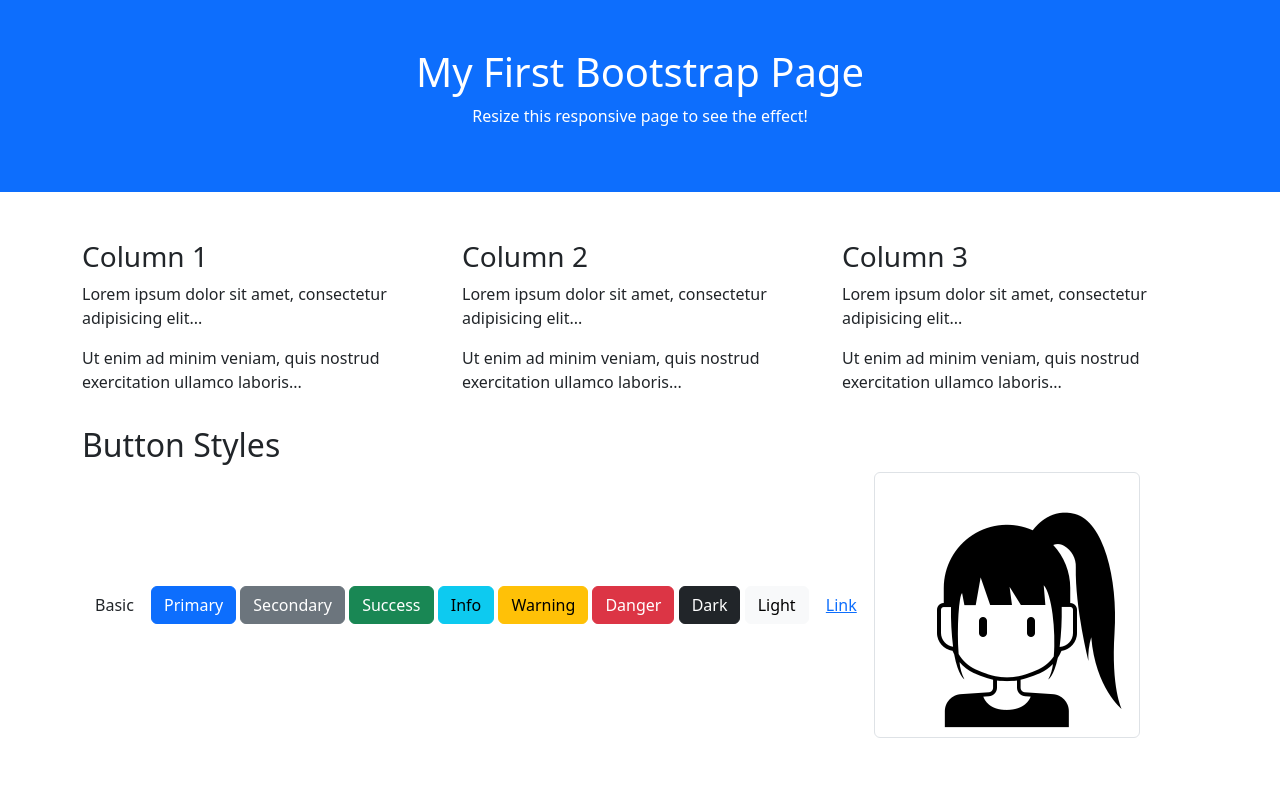
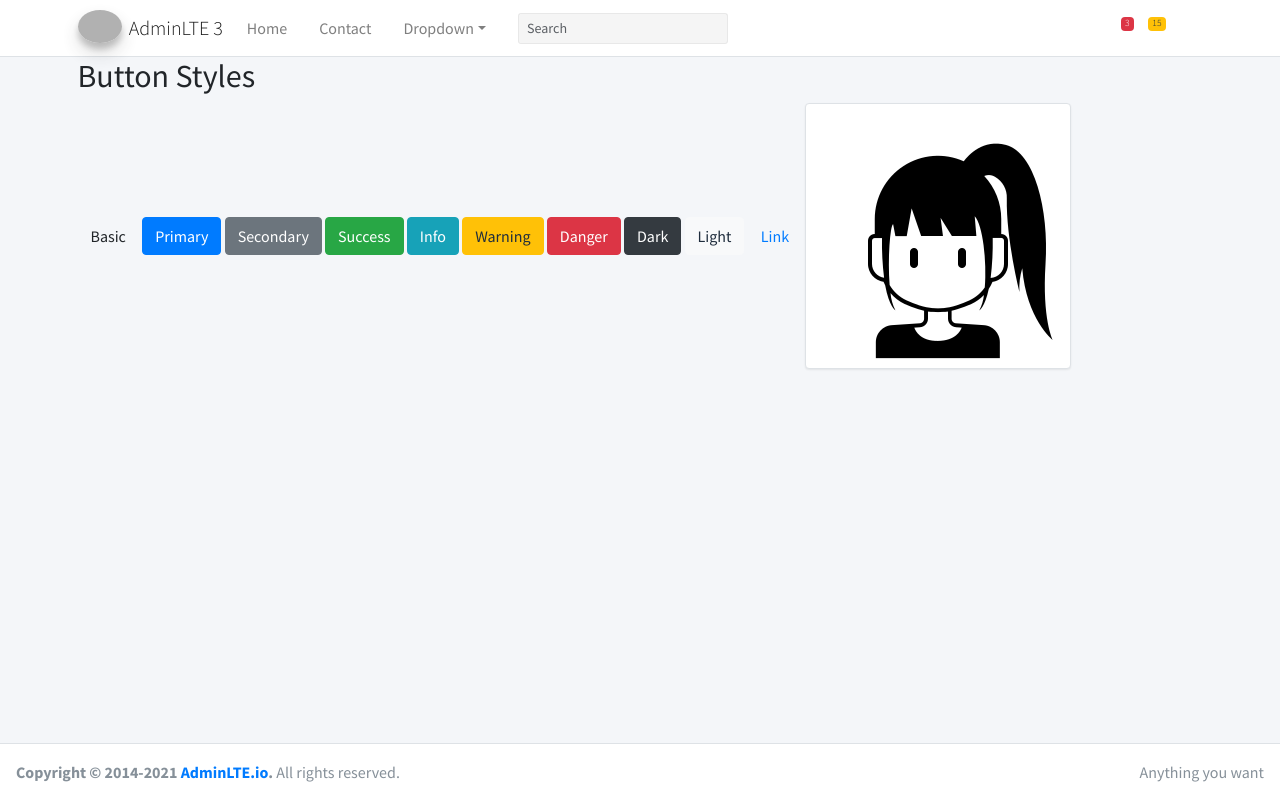
Before and after one commit to Noruii/Sistema-de-Tickets-2.0, a Django app: page /test/dos/ in a window 1280 px wide. Run offline with Django 4.2, Linux system fonts and the light colour scheme; some libraries are stand-ins or nearby versions; grey boxes are pictures that could not be loaded.

Commit message:
integrando plantillas

```diff
--- a/app1/views.py
+++ b/app1/views.py
@@ -5,13 +5,13 @@ from .models import Usuarios, Ticket, Comentario, Estado, Prioridad
 
 # Create your views here.
 def testview(request):
-    return render(request, 'index.html', {
+    return render(request, 'home.html', {
         'name':'pepe',
         'tickets': Ticket.objects.all()
     })
 
 def testview2(request):
-    return render(request, 'test.html', {
+    return render(request, 'index.html', {
         'name':'pepe',
         'usuarios': Usuarios.objects.all()
     })
--- /dev/null
+++ b/templates/footer.html
@@ -0,0 +1,11 @@
+{% load static %}
+<!-- Main Footer -->
+<footer class="main-footer">
+    <!-- To the right -->
+    <div class="float-right d-none d-sm-inline">
+        Anything you want
+    </div>
+    <!-- Default to the left -->
+    <strong>Copyright &copy; 2014-2021 <a href="https://adminlte.io">AdminLTE.io</a>.</strong> All rights
+    reserved.
+</footer>
--- /dev/null
+++ b/templates/header.html
@@ -0,0 +1,176 @@
+{% load static %}
+<!-- Navbar -->
+<nav class="main-header navbar navbar-expand-md navbar-light navbar-white">
+    <div class="container">
+        <a href="../../index3.html" class="navbar-brand">
+            <img src="{% static '/lib/adminlte-3.2.0/img/AdminLTELogo.png' %}" alt="AdminLTE Logo"
+                class="brand-image img-circle elevation-3" style="opacity: .8">
+            <span class="brand-text font-weight-light">AdminLTE 3</span>
+        </a>
+
+        <button class="navbar-toggler order-1" type="button" data-toggle="collapse" data-target="#navbarCollapse"
+            aria-controls="navbarCollapse" aria-expanded="false" aria-label="Toggle navigation">
+            <span class="navbar-toggler-icon"></span>
+        </button>
+
+        <div class="collapse navbar-collapse order-3" id="navbarCollapse">
+            <!-- Left navbar links -->
+            <ul class="navbar-nav">
+                <li class="nav-item">
+                    <a href="index3.html" class="nav-link">Home</a>
+                </li>
+                <li class="nav-item">
+                    <a href="#" class="nav-link">Contact</a>
+                </li>
+                <li class="nav-item dropdown">
+                    <a id="dropdownSubMenu1" href="#" data-toggle="dropdown" aria-haspopup="true" aria-expanded="false"
+                        class="nav-link dropdown-toggle">Dropdown</a>
+                    <ul aria-labelledby="dropdownSubMenu1" class="dropdown-menu border-0 shadow">
+                        <li><a href="#" class="dropdown-item">Some action </a></li>
+                        <li><a href="#" class="dropdown-item">Some other action</a></li>
+
+                        <li class="dropdown-divider"></li>
+
+                        <!-- Level two dropdown-->
+                        <li class="dropdown-submenu dropdown-hover">
+                            <a id="dropdownSubMenu2" href="#" role="button" data-toggle="dropdown" aria-haspopup="true"
+                                aria-expanded="false" class="dropdown-item dropdown-toggle">Hover for action</a>
+                            <ul aria-labelledby="dropdownSubMenu2" class="dropdown-menu border-0 shadow">
+                                <li>
+                                    <a tabindex="-1" href="#" class="dropdown-item">level 2</a>
+                                </li>
+
+                                <!-- Level three dropdown-->
+                                <li class="dropdown-submenu">
+                                    <a id="dropdownSubMenu3" href="#" role="button" data-toggle="dropdown"
+                                        aria-haspopup="true" aria-expanded="false"
+                                        class="dropdown-item dropdown-toggle">level 2</a>
+                                    <ul aria-labelledby="dropdownSubMenu3" class="dropdown-menu border-0 shadow">
+                                        <li><a href="#" class="dropdown-item">3rd level</a></li>
+                                        <li><a href="#" class="dropdown-item">3rd level</a></li>
+                                    </ul>
+                                </li>
+                                <!-- End Level three -->
+
+                                <li><a href="#" class="dropdown-item">level 2</a></li>
+                                <li><a href="#" class="dropdown-item">level 2</a></li>
+                            </ul>
+                        </li>
+                        <!-- End Level two -->
+                    </ul>
+                </li>
+            </ul>
+
+            <!-- SEARCH FORM -->
+            <form class="form-inline ml-0 ml-md-3">
+                <div class="input-group input-group-sm">
+                    <input class="form-control form-control-navbar" type="search" placeholder="Search"
+                        aria-label="Search">
+                    <div class="input-group-append">
+                        <button class="btn btn-navbar" type="submit">
+                            <i class="fas fa-search"></i>
+                        </button>
+                    </div>
+                </div>
+            </form>
+        </div>
+
+        <!-- Right navbar links -->
+        <ul class="order-1 order-md-3 navbar-nav navbar-no-expand ml-auto">
+            <!-- Messages Dropdown Menu -->
+            <li class="nav-item dropdown">
+                <a class="nav-link" data-toggle="dropdown" href="#">
+                    <i class="fas fa-comments"></i>
+                    <span class="badge badge-danger navbar-badge">3</span>
+                </a>
+                <div class="dropdown-menu dropdown-menu-lg dropdown-menu-right">
+                    <a href="#" class="dropdown-item">
+                        <!-- Message Start -->
+                        <div class="media">
+                            <img src="{% static '/lib/adminlte-3.2.0/img/user1-128x128.jpg' %}" alt="User Avatar"
+                                class="img-size-50 mr-3 img-circle">
+                            <div class="media-body">
+                                <h3 class="dropdown-item-title">
+                                    Brad Diesel
+                                    <span class="float-right text-sm text-danger"><i class="fas fa-star"></i></span>
+                                </h3>
+                                <p class="text-sm">Call me whenever you can...</p>
+                                <p class="text-sm text-muted"><i class="far fa-clock mr-1"></i> 4 Hours Ago</p>
+                            </div>
+                        </div>
+                        <!-- Message End -->
+                    </a>
+                    <div class="dropdown-divider"></div>
+                    <a href="#" class="dropdown-item">
+                        <!-- Message Start -->
+                        <div class="media">
+                            <img src="{% static '/lib/adminlte-3.2.0/img/user1-128x128.jpg' %}" alt="User Avatar"
+                                class="img-size-50 img-circle mr-3">
+                            <div class="media-body">
+                                <h3 class="dropdown-item-title">
+                                    John Pierce
+                                    <span class="float-right text-sm text-muted"><i class="fas fa-star"></i></span>
+                                </h3>
+                                <p class="text-sm">I got your message bro</p>
+                                <p class="text-sm text-muted"><i class="far fa-clock mr-1"></i> 4 Hours Ago</p>
+                            </div>
+                        </div>
+                        <!-- Message End -->
+                    </a>
+                    <div class="dropdown-divider"></div>
+                    <a href="#" class="dropdown-item">
+                        <!-- Message Start -->
+                        <div class="media">
+                            <img src="{% static '/lib/adminlte-3.2.0/img/user1-128x128.jpg' %}" alt="User Avatar"
+                                class="img-size-50 img-circle mr-3">
+                            <div class="media-body">
+                                <h3 class="dropdown-item-title">
+                                    Nora Silvester
+                                    <span class="float-right text-sm text-warning"><i class="fas fa-star"></i></span>
+                                </h3>
+                                <p class="text-sm">The subject goes here</p>
+                                <p class="text-sm text-muted"><i class="far fa-clock mr-1"></i> 4 Hours Ago</p>
+                            </div>
+                        </div>
+                        <!-- Message End -->
+                    </a>
+                    <div class="dropdown-divider"></div>
+                    <a href="#" class="dropdown-item dropdown-footer">See All Messages</a>
+                </div>
+            </li>
+            <!-- Notifications Dropdown Menu -->
+            <li class="nav-item dropdown">
+                <a class="nav-link" data-toggle="dropdown" href="#">
+                    <i class="far fa-bell"></i>
+                    <span class="badge badge-warning navbar-badge">15</span>
+                </a>
+                <div class="dropdown-menu dropdown-menu-lg dropdown-menu-right">
+                    <span class="dropdown-header">15 Notifications</span>
+                    <div class="dropdown-divider"></div>
+                    <a href="#" class="dropdown-item">
+                        <i class="fas fa-envelope mr-2"></i> 4 new messages
+                        <span class="float-right text-muted text-sm">3 mins</span>
+                    </a>
+                    <div class="dropdown-divider"></div>
+                    <a href="#" class="dropdown-item">
+                        <i class="fas fa-users mr-2"></i> 8 friend requests
+                        <span class="float-right text-muted text-sm">12 hours</span>
+                    </a>
+                    <div class="dropdown-divider"></div>
+                    <a href="#" class="dropdown-item">
+                        <i class="fas fa-file mr-2"></i> 3 new reports
+                        <span class="float-right text-muted text-sm">2 days</span>
+                    </a>
+                    <div class="dropdown-divider"></div>
+                    <a href="#" class="dropdown-item dropdown-footer">See All Notifications</a>
+                </div>
+            </li>
+            <li class="nav-item">
+                <a class="nav-link" data-widget="control-sidebar" data-slide="true" href="#" role="button">
+                    <i class="fas fa-th-large"></i>
+                </a>
+            </li>
+        </ul>
+    </div>
+</nav>
+<!-- /.navbar -->
--- /dev/null
+++ b/templates/home.html
@@ -0,0 +1,53 @@
+{% load static %}
+
+<!DOCTYPE html>
+<!--
+This is a starter template page. Use this page to start your new project from
+scratch. This page gets rid of all links and provides the needed markup only.
+-->
+<html lang="en">
+
+<head>
+    <meta charset="utf-8">
+    <meta name="viewport" content="width=device-width, initial-scale=1">
+    <title>AdminLTE 3 | Top Navigation</title>
+
+    <!-- Google Font: Source Sans Pro -->
+    <link rel="stylesheet" href="https://fonts.googleapis.com/css?family=Source+Sans+Pro:300,400,400i,700&display=fallback">
+    <!-- Font Awesome Icons -->
+    <link rel="stylesheet" href="{% static '/lib/adminlte-3.2.0/plugins/fontawesome-free/css/all.min.css' %}">
+    <!-- Theme style -->
+    <link rel="stylesheet" href="{% static '/lib/adminlte-3.2.0/css/adminlte.min.css' %}">
+</head>
+
+<body class="hold-transition layout-top-nav">
+    <div class="wrapper">
+
+        {% include 'header.html' %}
+
+        <div class="content-wrapper">
+            {% block content %}
+
+            {% endblock content %}
+        </div>
+
+        <!-- Control Sidebar -->
+        <aside class="control-sidebar control-sidebar-dark">
+            <!-- Control sidebar content goes here -->
+        </aside>
+
+        {% include 'footer.html' %}
+
+    </div>
+
+    <!-- jQuery -->
+    <script src="{% static '/lib/adminlte-3.2.0/plugins/jquery/jquery.min.js' %}"></script>
+    <!-- Bootstrap 4 -->
+    <script src="{% static '/lib/adminlte-3.2.0/plugins/bootstrap/js/bootstrap.bundle.min.js' %}"></script>
+    <!-- AdminLTE App -->
+    <script src="{% static '/lib/adminlte-3.2.0/js/adminlte.min.js' %}"></script>
+    <!-- AdminLTE for demo purposes -->
+    <script src="{% static '/lib/adminlte-3.2.0/js/demo.js' %}"></script>
+</body>
+
+</html>
--- a/templates/index.html
+++ b/templates/index.html
@@ -1,6 +1,28 @@
+{% extends 'home.html' %}
+
 {% load static %}
 
-<!DOCTYPE html>
+{% block content %}
+
+<div class="container">
+    <h2>Button Styles</h2>
+    <button type="button" class="btn">Basic</button>
+    <button type="button" class="btn btn-primary">Primary</button>
+    <button type="button" class="btn btn-secondary">Secondary</button>
+    <button type="button" class="btn btn-success">Success</button>
+    <button type="button" class="btn btn-info">Info</button>
+    <button type="button" class="btn btn-warning">Warning</button>
+    <button type="button" class="btn btn-danger">Danger</button>
+    <button type="button" class="btn btn-dark">Dark</button>
+    <button type="button" class="btn btn-light">Light</button>
+    <button type="button" class="btn btn-link">Link</button>
+    <img src="{% static '/img/usuario.png' %}" class="img-fluid img-thumbnail">
+</div>
+
+{% endblock content %}
+
+<!-- {% load static %} -->
+<!-- <!DOCTYPE html>
 <html lang="en">
 
 <head>
@@ -38,21 +60,6 @@
         </div>
     </div>
 
-    <div class="container mt-3">
-        <h2>Button Styles</h2>
-        <button type="button" class="btn">Basic</button>
-        <button type="button" class="btn btn-primary">Primary</button>
-        <button type="button" class="btn btn-secondary">Secondary</button>
-        <button type="button" class="btn btn-success">Success</button>
-        <button type="button" class="btn btn-info">Info</button>
-        <button type="button" class="btn btn-warning">Warning</button>
-        <button type="button" class="btn btn-danger">Danger</button>
-        <button type="button" class="btn btn-dark">Dark</button>
-        <button type="button" class="btn btn-light">Light</button>
-        <button type="button" class="btn btn-link">Link</button>
-        <img src="{% static '/img/usuario.png' %}" class="img-fluid img-thumbnail">
-    </div>
-
 </body>
 
-</html>
+</html> -->
```
Also changed, not shown: templates/body.html (added).
